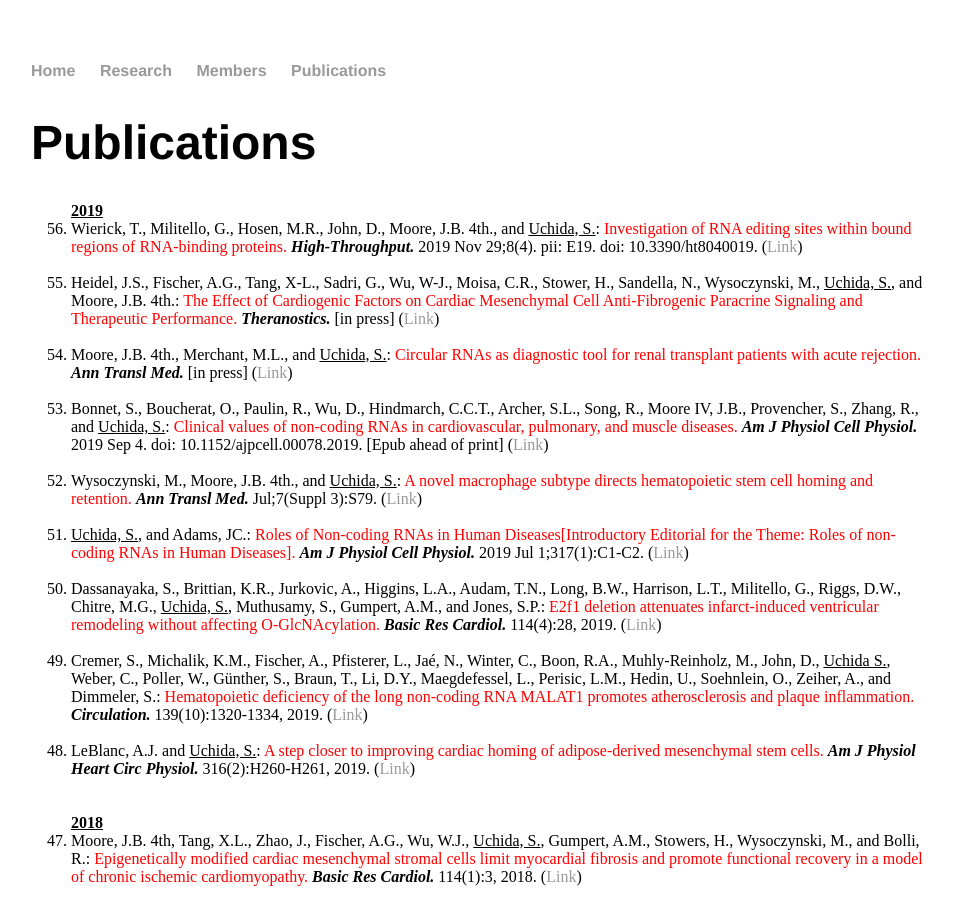
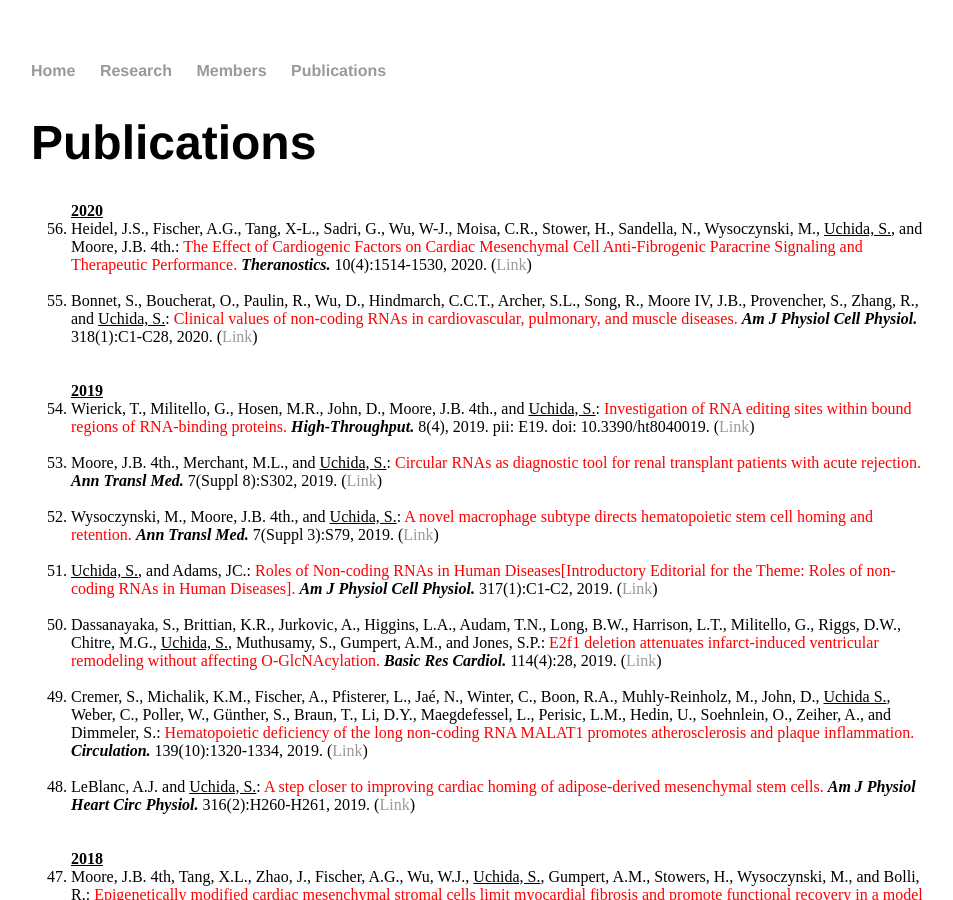
Before and after one commit to heartlncrna/heartlncrna.github.io, a Jekyll site: the page publications/pub_list.html, which Jekyll copies as it is, in a window 1280 px wide and 900 px high. Shown: the whole window, without its empty margins (161-1114 px from the left). Built offline with Jekyll 4.4.1, drawn with Linux system fonts in a browser that asks for light colours.

Commit message:
Update pub_list.html

```diff
--- a/publications/pub_list.html
+++ b/publications/pub_list.html
@@ -27,23 +27,26 @@
 			<p class="Normal">
 			<ol reversed="reversed">
 
-			<strong><u> 2019 </u></strong>
-				<li>Wierick, T., Militello, G., Hosen, M.R., John, D., Moore, J.B. 4th., and <u>Uchida, S.</u>: <font color="red">Investigation of RNA editing sites within bound regions of RNA-binding proteins.</font> <b><i>High-Throughput. </i></b> 2019 Nov 29;8(4). pii: E19. doi: 10.3390/ht8040019. (<a href="https://www.mdpi.com/2571-5135/8/4/19">Link</span></a>)</li>
+			<strong><u> 2020 </u></strong>
+				<li>Heidel, J.S., Fischer, A.G., Tang, X-L., Sadri, G., Wu, W-J., Moisa, C.R., Stower, H., Sandella, N., Wysoczynski, M., <u>Uchida, S.</u>, and Moore, J.B. 4th.: <font color="red">The Effect of Cardiogenic Factors on Cardiac Mesenchymal Cell Anti-Fibrogenic Paracrine Signaling and Therapeutic Performance.</font> <b><i>Theranostics. </i></b> 10(4):1514-1530, 2020. (<a href="https://www.thno.org/v10p1514.htm">Link</span></a>)</li>
 			<br>
 
-				<li>Heidel, J.S., Fischer, A.G., Tang, X-L., Sadri, G., Wu, W-J., Moisa, C.R., Stower, H., Sandella, N., Wysoczynski, M., <u>Uchida, S.</u>, and Moore, J.B. 4th.: <font color="red">The Effect of Cardiogenic Factors on Cardiac Mesenchymal Cell Anti-Fibrogenic Paracrine Signaling and Therapeutic Performance.</font> <b><i>Theranostics. </i></b> [in press] (<a href="https://www.thno.org/toc/acceptms">Link</span></a>)</li>
+
+			<li>Bonnet, S., Boucherat, O., Paulin, R., Wu, D., Hindmarch, C.C.T., Archer, S.L., Song, R., Moore IV, J.B., Provencher, S., Zhang, R., and <u>Uchida, S.</u>: <font color="red">Clinical values of non-coding RNAs in cardiovascular, pulmonary, and muscle diseases.</font> <b><i>Am J Physiol Cell Physiol.</i></b> 318(1):C1-C28, 2020. (<a href="https://www.physiology.org/doi/abs/10.1152/ajpcell.00078.2019">Link</span></a>)</li>
+			<br>
 			<br>
 
-				<li>Moore, J.B. 4th., Merchant, M.L., and <u>Uchida, S.</u>: <font color="red">Circular RNAs as diagnostic tool for renal transplant patients with acute rejection.</font> <b><i>Ann Transl Med. </i></b> [in press] (<a href="http://atm.amegroups.com/article/view/31499">Link</span></a>)</li>
+			<strong><u> 2019 </u></strong>
+				<li>Wierick, T., Militello, G., Hosen, M.R., John, D., Moore, J.B. 4th., and <u>Uchida, S.</u>: <font color="red">Investigation of RNA editing sites within bound regions of RNA-binding proteins.</font> <b><i>High-Throughput. </i></b> 8(4), 2019. pii: E19. doi: 10.3390/ht8040019. (<a href="https://www.mdpi.com/2571-5135/8/4/19">Link</span></a>)</li>
 			<br>
 
-				<li>Bonnet, S., Boucherat, O., Paulin, R., Wu, D., Hindmarch, C.C.T., Archer, S.L., Song, R., Moore IV, J.B., Provencher, S., Zhang, R., and <u>Uchida, S.</u>: <font color="red">Clinical values of non-coding RNAs in cardiovascular, pulmonary, and muscle diseases.</font> <b><i>Am J Physiol Cell Physiol.</i></b> 2019 Sep 4. doi: 10.1152/ajpcell.00078.2019. [Epub ahead of print] (<a href="https://www.physiology.org/doi/abs/10.1152/ajpcell.00078.2019">Link</span></a>)</li>
+				<li>Moore, J.B. 4th., Merchant, M.L., and <u>Uchida, S.</u>: <font color="red">Circular RNAs as diagnostic tool for renal transplant patients with acute rejection.</font> <b><i>Ann Transl Med. </i></b> 7(Suppl 8):S302, 2019. (<a href="http://atm.amegroups.com/article/view/31499">Link</span></a>)</li>
 			<br>
 
-				<li>Wysoczynski, M., Moore, J.B. 4th., and <u>Uchida, S.</u>: <font color="red">A novel macrophage subtype directs hematopoietic stem cell homing and retention.</font> <b><i>Ann Transl Med. </i></b> Jul;7(Suppl 3):S79. (<a href="http://atm.amegroups.com/article/view/25101/24558">Link</span></a>)</li>
+				<li>Wysoczynski, M., Moore, J.B. 4th., and <u>Uchida, S.</u>: <font color="red">A novel macrophage subtype directs hematopoietic stem cell homing and retention.</font> <b><i>Ann Transl Med. </i></b> 7(Suppl 3):S79, 2019. (<a href="http://atm.amegroups.com/article/view/25101/24558">Link</span></a>)</li>
 			<br>
 
-				<li><u>Uchida, S.</u>, and Adams, JC.: <font color="red">Roles of Non-coding RNAs in Human Diseases[Introductory Editorial for the Theme: Roles of non-coding RNAs in Human Diseases].</font> <b><i>Am J Physiol Cell Physiol.</i></b> 2019 Jul 1;317(1):C1-C2. (<a href="https://www.physiology.org/doi/full/10.1152/ajpcell.00114.2019">Link</span></a>)</li>
+				<li><u>Uchida, S.</u>, and Adams, JC.: <font color="red">Roles of Non-coding RNAs in Human Diseases[Introductory Editorial for the Theme: Roles of non-coding RNAs in Human Diseases].</font> <b><i>Am J Physiol Cell Physiol.</i></b> 317(1):C1-C2, 2019. (<a href="https://www.physiology.org/doi/full/10.1152/ajpcell.00114.2019">Link</span></a>)</li>
 			<br>
 
 				<li>Dassanayaka, S., Brittian, K.R., Jurkovic, A., Higgins, L.A., Audam, T.N., Long, B.W., Harrison, L.T., Militello, G., Riggs, D.W., Chitre, M.G., <u>Uchida, S.</u>, Muthusamy, S., Gumpert, A.M., and Jones, S.P.: <font color="red">E2f1 deletion attenuates infarct-induced ventricular remodeling without affecting O-GlcNAcylation.</font> <b><i>Basic Res Cardiol.</i></b> 114(4):28, 2019. (<a href="https://link.springer.com/article/10.1007%2Fs00395-019-0737-y">Link</span></a>)</li>
```
